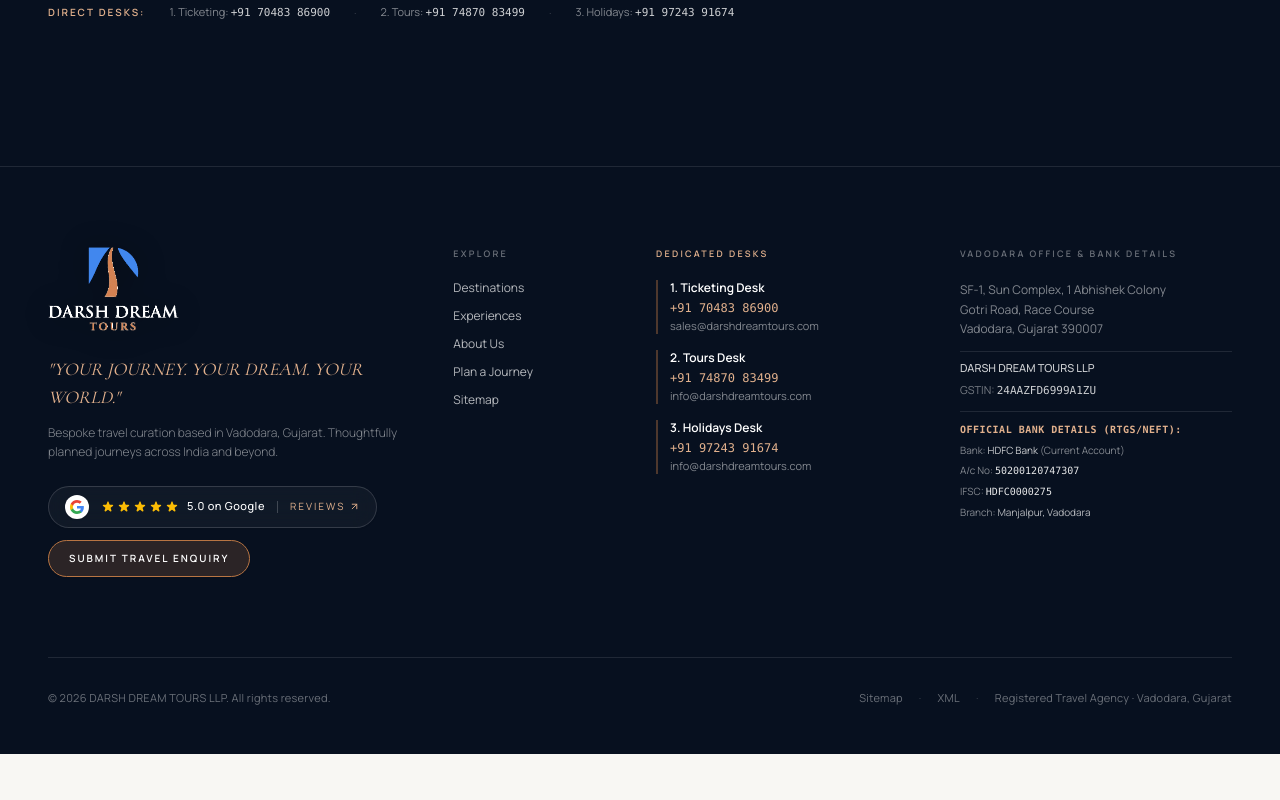
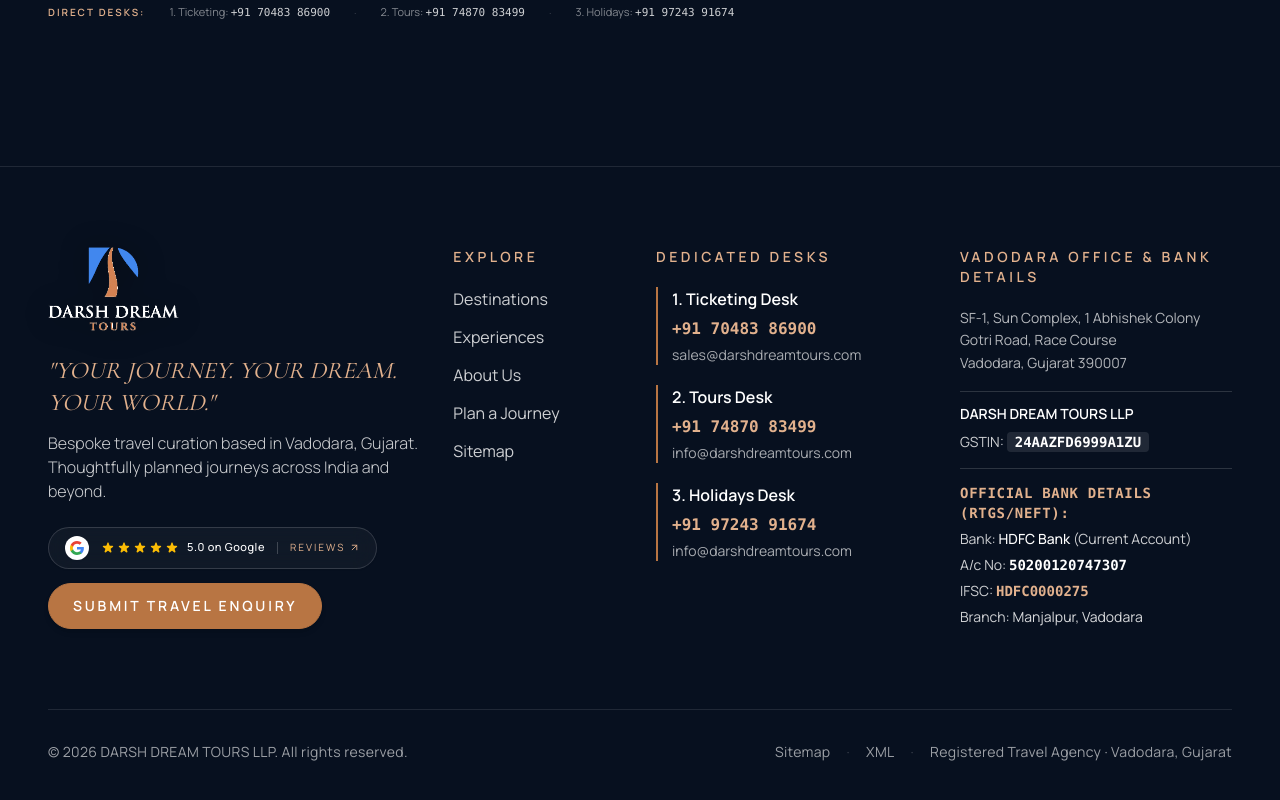
Before and after one commit to aditya-v-1312/ddt, a Next.js app: page /about in a window 1280 px wide. Shown: the part 7175-7975 px from the top of the page. Before the commit the page ends 7929 px from the top, so only its background shows below. Built offline with nearby package versions, Linux system fonts and the light colour scheme; no server answers.

Commit message:
Enlarge font sizes and boost contrast across footer and direct desks contact sections

```diff
--- a/src/app/plan/page.tsx
+++ b/src/app/plan/page.tsx
@@ -71,39 +71,39 @@ export default function PlanPage() {
       <section className="bg-[#07101F] px-5 py-20 text-white sm:px-8 lg:px-12 border-t border-white/10">
         <div className="mx-auto max-w-[1440px] flex flex-col lg:flex-row lg:items-center lg:justify-between gap-8">
           <div>
-            <p className="eyebrow mb-3 !text-[#E2B18D]">
+            <p className="font-mono text-xs sm:text-sm uppercase tracking-widest text-[#E2B18D] font-bold mb-2">
               Prefer a Direct Conversation?
             </p>
-            <h2 className="font-serif text-3xl sm:text-4xl font-light text-white">
+            <h2 className="font-serif text-3xl sm:text-5xl font-light text-white leading-tight">
               Speak directly with our dedicated desks
             </h2>
-            <div className="mt-4 flex flex-wrap items-center gap-x-6 gap-y-2 text-xs font-sans text-white/70">
-              <a href="tel:+917048386900" className="hover:text-white transition-colors">
-                1. Ticketing: <span className="text-[#E2B18D] font-mono">+91 70483 86900</span>
+            <div className="mt-5 flex flex-wrap items-center gap-x-6 gap-y-3 text-sm sm:text-base font-sans text-white/85">
+              <a href="tel:+917048386900" className="hover:text-white transition-colors flex items-center gap-1.5 font-medium">
+                1. Ticketing: <span className="text-[#E2B18D] font-mono font-bold text-sm sm:text-base">+91 70483 86900</span>
               </a>
-              <span className="text-white/20">·</span>
-              <a href="tel:+917487083499" className="hover:text-white transition-colors">
-                2. Tours: <span className="text-[#E2B18D] font-mono">+91 74870 83499</span>
+              <span className="text-white/30 hidden sm:inline">·</span>
+              <a href="tel:+917487083499" className="hover:text-white transition-colors flex items-center gap-1.5 font-medium">
+                2. Tours: <span className="text-[#E2B18D] font-mono font-bold text-sm sm:text-base">+91 74870 83499</span>
               </a>
-              <span className="text-white/20">·</span>
-              <a href="tel:+919724391674" className="hover:text-white transition-colors">
-                3. Holidays: <span className="text-[#E2B18D] font-mono">+91 97243 91674</span>
+              <span className="text-white/30 hidden sm:inline">·</span>
+              <a href="tel:+919724391674" className="hover:text-white transition-colors flex items-center gap-1.5 font-medium">
+                3. Holidays: <span className="text-[#E2B18D] font-mono font-bold text-sm sm:text-base">+91 97243 91674</span>
               </a>
             </div>
 
             {/* Official Bank Details */}
-            <div className="mt-6 p-4 rounded-2xl bg-white/[0.04] border border-white/10 max-w-xl text-xs font-sans">
-              <p className="text-[10px] font-mono uppercase tracking-widest text-[#E2B18D] font-semibold mb-1.5">
+            <div className="mt-6 p-5 rounded-2xl bg-white/[0.06] border border-white/15 max-w-2xl text-sm font-sans shadow-md">
+              <p className="text-xs sm:text-sm font-mono uppercase tracking-wider text-[#E2B18D] font-bold mb-2.5">
                 Official Company Bank Account (RTGS / NEFT):
               </p>
-              <div className="grid grid-cols-1 sm:grid-cols-2 gap-2 text-white/80 text-[11px]">
-                <div>Beneficiary: <span className="text-white font-medium">{siteConfig.bank.accountName}</span></div>
-                <div>Bank: <span className="text-white font-medium">{siteConfig.bank.bankName}</span></div>
-                <div>A/c No: <span className="font-mono text-white font-medium">{siteConfig.bank.accountNumber}</span></div>
-                <div>IFSC: <span className="font-mono text-[#E2B18D] font-medium">{siteConfig.bank.ifscCode}</span></div>
+              <div className="grid grid-cols-1 sm:grid-cols-2 gap-3 text-white/90 text-xs sm:text-sm leading-relaxed">
+                <div>Beneficiary: <span className="text-white font-semibold">{siteConfig.bank.accountName}</span></div>
+                <div>Bank: <span className="text-white font-semibold">{siteConfig.bank.bankName}</span></div>
+                <div>A/c No: <span className="font-mono text-white font-bold text-sm sm:text-base">{siteConfig.bank.accountNumber}</span></div>
+                <div>IFSC: <span className="font-mono text-[#E2B18D] font-bold text-sm sm:text-base">{siteConfig.bank.ifscCode}</span></div>
               </div>
             </div>
-            <div className="mt-4">
+            <div className="mt-5">
               <GoogleTrustBadge variant="pill" />
             </div>
           </div>
@@ -111,11 +111,11 @@ export default function PlanPage() {
           <button
             type="button"
             onClick={() => openInquiry({ department: "tours" })}
-            className="inline-flex items-center gap-3 rounded-full border border-[#B87543] bg-[#B87543] px-8 py-4 font-sans text-[10px] font-semibold uppercase tracking-[0.2em] text-white hover:bg-white hover:text-[#07101F] transition-all duration-300 shadow-md"
+            className="inline-flex items-center gap-3 rounded-full border border-[#B87543] bg-[#B87543] px-9 py-4 font-sans text-xs sm:text-sm font-bold uppercase tracking-[0.2em] text-white hover:bg-white hover:text-[#07101F] transition-all duration-300 shadow-lg hover:scale-105"
           >
-            <Compass size={16} />
+            <Compass size={18} />
             <span>Open Fast Inquiry Form</span>
-            <ArrowUpRight size={14} />
+            <ArrowUpRight size={16} />
           </button>
         </div>
       </section>
--- a/src/components/FinalCTA.tsx
+++ b/src/components/FinalCTA.tsx
@@ -69,15 +69,16 @@ export const FinalCTA: React.FC = () => {
         </div>
 
         {/* 3 Department Desks */}
-        <div className="mt-12 flex flex-wrap items-center justify-center gap-x-6 gap-y-2 text-xs font-sans text-white/60">
-          <span className="uppercase tracking-wider text-[#E2B18D] text-[10px] font-semibold">Direct Desks:</span>
+        <div className="mt-12 flex flex-wrap items-center justify-center gap-x-6 gap-y-3 text-sm sm:text-base font-sans text-white/85">
+          <span className="uppercase tracking-wider text-[#E2B18D] text-xs font-bold">Direct Desks:</span>
           {siteConfig.departments.map((dept, idx) => (
             <a
               key={dept.id}
               href={`tel:${dept.phone}`}
-              className="hover:text-white transition-colors"
+              className="hover:text-white transition-colors flex items-center gap-1.5"
             >
-              {idx + 1}. {dept.title}: <span className="text-[#E2B18D] font-mono">{dept.phoneDisplay}</span>
+              <span className="text-white/70">{idx + 1}. {dept.title}:</span>{" "}
+              <span className="text-[#E2B18D] font-mono font-bold text-sm sm:text-base">{dept.phoneDisplay}</span>
             </a>
           ))}
         </div>
--- a/src/components/Footer.tsx
+++ b/src/components/Footer.tsx
@@ -39,20 +39,20 @@ export const Footer: React.FC<FooterProps> = ({ onReplayIntro }) => {
               </div>
             </Link>
 
-            <p className="font-serif italic text-lg text-[#E2B18D] mb-3">
+            <p className="font-serif italic text-xl sm:text-2xl text-[#E2B18D] mb-3">
               "{siteConfig.tagline}"
             </p>
 
-            <p className="text-xs text-white/50 font-sans font-light max-w-sm leading-relaxed mb-6">
+            <p className="text-sm sm:text-base text-white/80 font-sans font-light max-w-sm leading-relaxed mb-6">
               Bespoke travel curation based in Vadodara, Gujarat. Thoughtfully planned journeys across India and beyond.
             </p>
 
-            <div className="mb-6 flex flex-col gap-3">
+            <div className="mb-6 flex flex-col gap-3.5">
               <GoogleTrustBadge variant="pill" />
               <button
                 type="button"
                 onClick={() => openInquiry({ department: "tours" })}
-                className="w-fit inline-flex items-center gap-2 rounded-full border border-[#B87543] bg-[#B87543]/20 hover:bg-[#B87543] px-5 py-2.5 font-sans text-[10px] font-semibold uppercase tracking-[0.2em] text-white transition-all shadow-sm"
+                className="w-fit inline-flex items-center gap-2 rounded-full border border-[#B87543] bg-[#B87543] hover:bg-white hover:text-[#07101F] px-6 py-3 font-sans text-xs sm:text-sm font-bold uppercase tracking-[0.2em] text-white transition-all shadow-md"
               >
                 <span>Submit Travel Enquiry</span>
               </button>
@@ -61,7 +61,7 @@ export const Footer: React.FC<FooterProps> = ({ onReplayIntro }) => {
             {onReplayIntro && (
               <button
                 onClick={onReplayIntro}
-                className="inline-flex items-center space-x-2 text-[10px] font-sans uppercase tracking-[0.2em] text-white/40 hover:text-[#E2B18D] transition-colors py-1"
+                className="inline-flex items-center space-x-2 text-xs font-sans uppercase tracking-[0.2em] text-white/50 hover:text-[#E2B18D] transition-colors py-1"
               >
                 <RotateCcw className="w-3.5 h-3.5" />
                 <span>Replay Journey Intro</span>
@@ -71,23 +71,23 @@ export const Footer: React.FC<FooterProps> = ({ onReplayIntro }) => {
 
           {/* Navigation (2 cols) */}
           <div className="lg:col-span-2">
-            <h4 className="font-sans text-[9px] uppercase tracking-[0.25em] text-white/40 font-semibold mb-5">
+            <h4 className="font-sans text-xs sm:text-sm uppercase tracking-[0.25em] text-[#E2B18D] font-bold mb-5">
               Explore
             </h4>
-            <nav className="flex flex-col gap-3 font-sans text-xs">
-              <Link href="/destinations" className="w-fit text-white/70 hover:text-white transition-colors">
+            <nav className="flex flex-col gap-3.5 font-sans text-sm sm:text-base">
+              <Link href="/destinations" className="w-fit text-white/80 hover:text-white transition-colors">
                 Destinations
               </Link>
-              <Link href="/experiences" className="w-fit text-white/70 hover:text-white transition-colors">
+              <Link href="/experiences" className="w-fit text-white/80 hover:text-white transition-colors">
                 Experiences
               </Link>
-              <Link href="/about" className="w-fit text-white/70 hover:text-white transition-colors">
+              <Link href="/about" className="w-fit text-white/80 hover:text-white transition-colors">
                 About Us
               </Link>
-              <Link href="/plan" className="w-fit text-white/70 hover:text-white transition-colors">
+              <Link href="/plan" className="w-fit text-white/80 hover:text-white transition-colors">
                 Plan a Journey
               </Link>
-              <Link href="/sitemap" className="w-fit text-white/70 hover:text-white transition-colors">
+              <Link href="/sitemap" className="w-fit text-white/80 hover:text-white transition-colors">
                 Sitemap
               </Link>
             </nav>
@@ -95,24 +95,24 @@ export const Footer: React.FC<FooterProps> = ({ onReplayIntro }) => {
 
           {/* 3 Dedicated Desks (3 cols) */}
           <div className="lg:col-span-3">
-            <h4 className="font-sans text-[9px] uppercase tracking-[0.25em] text-[#E2B18D] font-semibold mb-5">
+            <h4 className="font-sans text-xs sm:text-sm uppercase tracking-[0.25em] text-[#E2B18D] font-bold mb-5">
               Dedicated Desks
             </h4>
 
-            <div className="space-y-4 font-sans text-xs">
+            <div className="space-y-5 font-sans text-sm">
               {siteConfig.departments.map((dept, idx) => (
-                <div key={dept.id} className="border-l-2 border-[#B87543]/40 pl-3">
-                  <div className="font-semibold text-white">
+                <div key={dept.id} className="border-l-2 border-[#B87543] pl-3.5">
+                  <div className="font-bold text-sm sm:text-base text-white">
                     <span>{idx + 1}. {dept.title}</span>
                   </div>
-                  <div className="mt-1 space-y-0.5 text-white/70">
+                  <div className="mt-1.5 space-y-1 text-white/85">
                     <p>
-                      <a href={`tel:${dept.phone}`} className="font-mono text-[#E2B18D] hover:underline">
+                      <a href={`tel:${dept.phone}`} className="font-mono text-sm sm:text-base text-[#E2B18D] font-bold hover:underline">
                         {dept.phoneDisplay}
                       </a>
                     </p>
                     <p>
-                      <a href={`mailto:${dept.email}`} className="text-white/50 hover:text-white text-[11px] transition-colors">
+                      <a href={`mailto:${dept.email}`} className="text-white/65 hover:text-white text-xs sm:text-sm transition-colors">
                         {dept.email}
                       </a>
                     </p>
@@ -124,12 +124,12 @@ export const Footer: React.FC<FooterProps> = ({ onReplayIntro }) => {
 
           {/* Office Address & Registered Details (3 cols) */}
           <div className="lg:col-span-3">
-            <h4 className="font-sans text-[9px] uppercase tracking-[0.25em] text-white/40 font-semibold mb-5">
+            <h4 className="font-sans text-xs sm:text-sm uppercase tracking-[0.25em] text-[#E2B18D] font-bold mb-5">
               Vadodara Office & Bank Details
             </h4>
 
-            <div className="space-y-3 font-sans text-xs text-white/70">
-              <p className="leading-relaxed text-white/50">
+            <div className="space-y-4 font-sans text-xs sm:text-sm text-white/85">
+              <p className="leading-relaxed text-white/70">
                 {siteConfig.contact.address.line1}
                 <br />
                 {siteConfig.contact.address.line2}
@@ -138,29 +138,34 @@ export const Footer: React.FC<FooterProps> = ({ onReplayIntro }) => {
                 {siteConfig.contact.address.pincode}
               </p>
 
-              <div className="pt-2 border-t border-white/10 text-[11px] space-y-1.5 text-white/45">
-                <p className="font-medium text-white/80">
+              <div className="pt-3 border-t border-white/15 text-xs sm:text-sm space-y-2 text-white/80">
+                <p className="font-bold text-white text-sm">
                   {siteConfig.legal.entityName}
                 </p>
-                <p>GSTIN: <span className="text-white/80 font-mono">{siteConfig.legal.gstin}</span></p>
+                <p>
+                  GSTIN:{" "}
+                  <span className="text-white font-mono font-bold bg-white/10 px-2 py-0.5 rounded text-xs sm:text-sm">
+                    {siteConfig.legal.gstin}
+                  </span>
+                </p>
               </div>
 
               {/* Official Bank Transfer Details */}
-              <div className="pt-2.5 border-t border-white/10 text-[10px] space-y-1 text-white/50 font-sans">
-                <p className="text-[#E2B18D] font-mono uppercase tracking-wider font-semibold">
+              <div className="pt-3.5 border-t border-white/15 text-xs sm:text-sm space-y-1.5 text-white/80 font-sans">
+                <p className="text-[#E2B18D] font-mono uppercase tracking-wider font-bold mb-1">
                   Official Bank Details (RTGS/NEFT):
                 </p>
-                <p>Bank: <span className="text-white/80">{siteConfig.bank.bankName}</span> ({siteConfig.bank.accountType})</p>
-                <p>A/c No: <span className="text-white/90 font-mono font-medium">{siteConfig.bank.accountNumber}</span></p>
-                <p>IFSC: <span className="text-white/90 font-mono font-medium">{siteConfig.bank.ifscCode}</span></p>
-                <p>Branch: <span className="text-white/70">{siteConfig.bank.branch}</span></p>
+                <p>Bank: <span className="text-white font-medium">{siteConfig.bank.bankName}</span> ({siteConfig.bank.accountType})</p>
+                <p>A/c No: <span className="text-white font-mono font-bold text-xs sm:text-sm">{siteConfig.bank.accountNumber}</span></p>
+                <p>IFSC: <span className="text-[#E2B18D] font-mono font-bold text-xs sm:text-sm">{siteConfig.bank.ifscCode}</span></p>
+                <p>Branch: <span className="text-white/85">{siteConfig.bank.branch}</span></p>
               </div>
             </div>
           </div>
         </div>
 
         {/* Bottom Copyright & Attribution */}
-        <div className="pt-8 flex flex-col sm:flex-row items-center justify-between text-[11px] text-white/40 font-sans tracking-wide gap-4">
+        <div className="pt-8 flex flex-col sm:flex-row items-center justify-between text-xs sm:text-sm text-white/60 font-sans tracking-wide gap-4">
           <p>© {new Date().getFullYear()} DARSH DREAM TOURS LLP. All rights reserved.</p>
           <div className="flex items-center gap-4">
             <Link href="/sitemap" className="hover:text-[#E2B18D] transition-colors">
```
Also changed, not shown: 1 other file (tests, documents, lock files or other folders).
